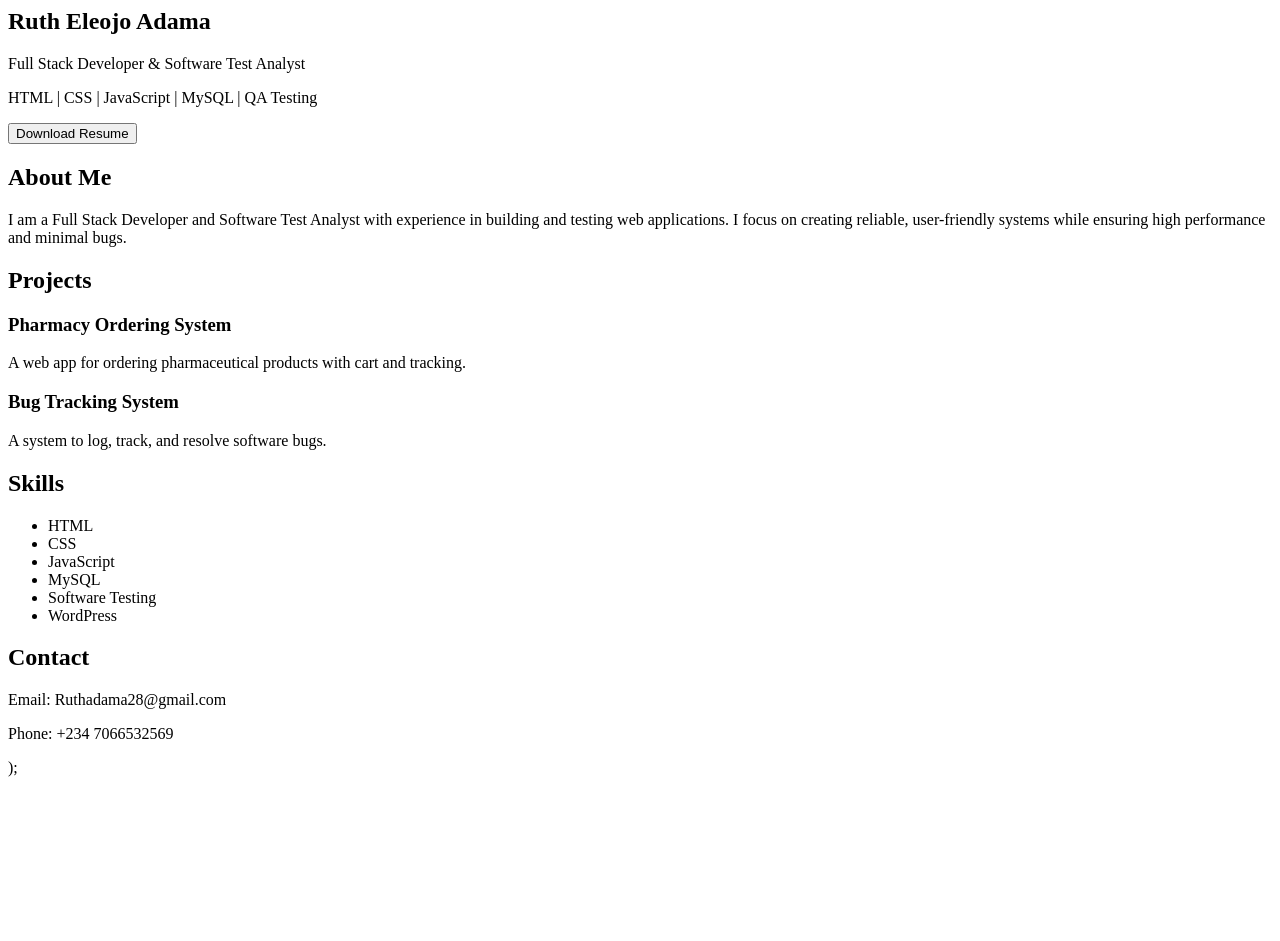
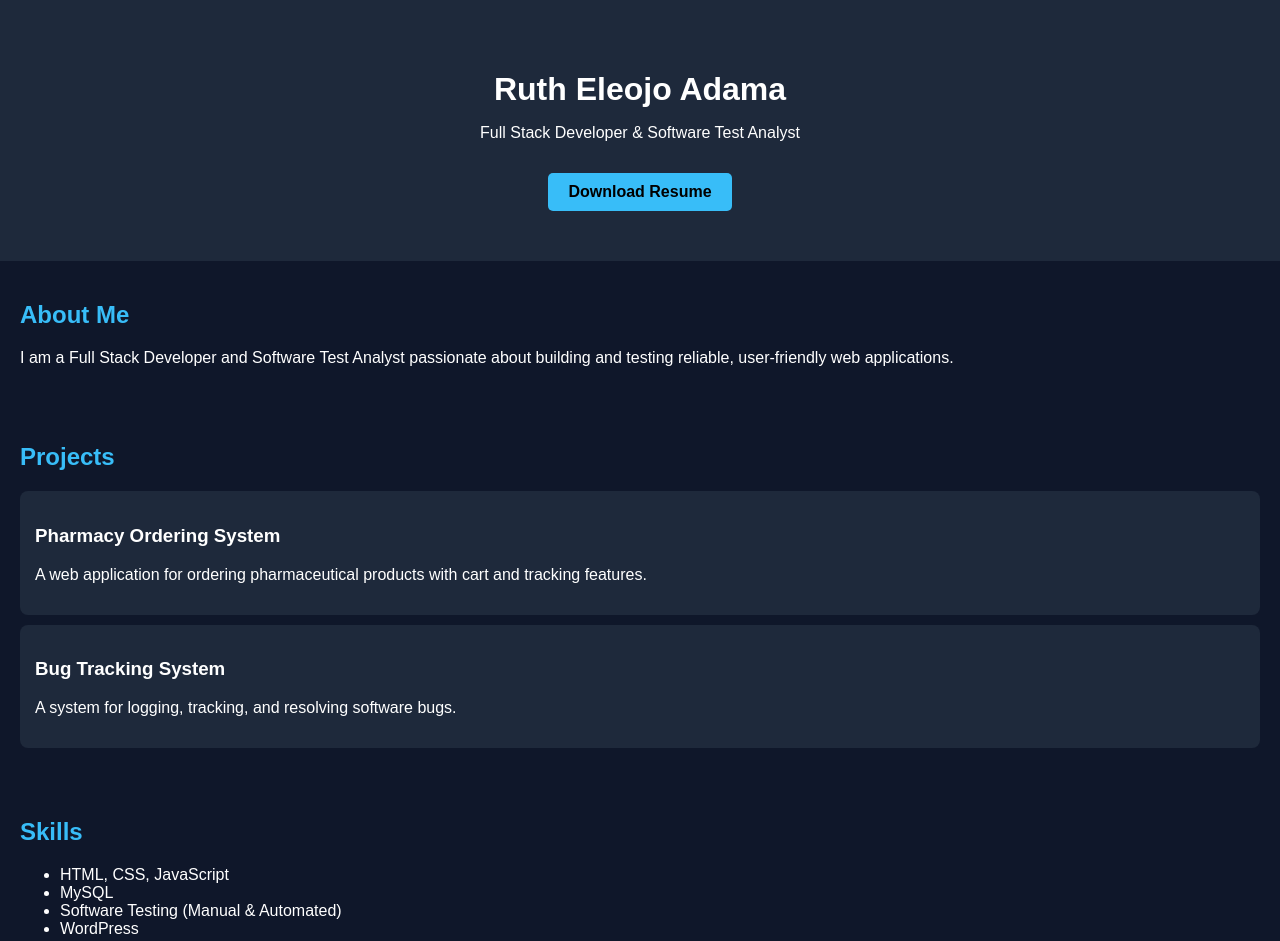
Before and after one commit to ruthadama28-dev/PORTFOLIO-, a plain HTML site: page index.html in a window 1280 px wide. Shown: the top 941 px of the page. Before the commit the page ends 800 px from the top, so only its background shows below. Drawn offline with Linux system fonts and the light colour scheme.

Commit message:
Add files via upload

```diff
--- a/app.js
+++ b/app.js
@@ -1,11 +1,11 @@
 const projects = [
   {
     name: "Pharmacy Ordering System",
-    desc: "A web app for ordering drugs with cart and tracking"
+    desc: "A web application for ordering pharmaceutical products with cart and tracking features."
   },
   {
     name: "Bug Tracking System",
-    desc: "A system to log and track software bugs"
+    desc: "A system for logging, tracking, and resolving software bugs."
   }
 ];
 
--- a/index.html
+++ b/index.html
@@ -1,63 +1,50 @@
-    <div className="p-6 space-y-10">
-      <section className="text-center space-y-4">
-        <h1 className="text-4xl font-bold">Ruth Eleojo Adama</h1>
-        <p className="text-lg">
-          Full Stack Developer & Software Test Analyst
-        </p>
-        <p className="text-sm text-gray-500">
-          HTML | CSS | JavaScript | MySQL | QA Testing
-        </p>
-        <Button>Download Resume</Button>
-      </section>
+<!DOCTYPE html>
+<html>
+<head>
+  <title>Ruth Adama | Portfolio</title>
+  <link rel="stylesheet" href="style.css">
+</head>
+<body>
+
+<header>
+  <h1>Ruth Eleojo Adama</h1>
+  <p>Full Stack Developer & Software Test Analyst</p>
+
+  <a href="resume.pdf" target="_blank" class="btn">
+    Download Resume
+  </a>
+</header>
 
 <section>
-        <h2 className="text-2xl font-semibold mb-2">About Me</h2>
+  <h2>About Me</h2>
   <p>
-          I am a Full Stack Developer and Software Test Analyst with experience
-          in building and testing web applications. I focus on creating reliable,
-          user-friendly systems while ensuring high performance and minimal bugs.
+    I am a Full Stack Developer and Software Test Analyst passionate about
+    building and testing reliable, user-friendly web applications.
   </p>
 </section>
 
 <section>
-        <h2 className="text-2xl font-semibold mb-4">Projects</h2>
-        <div className="grid grid-cols-1 md:grid-cols-2 gap-4">
-          <Card>
-            <CardContent className="p-4">
-              <h3 className="font-bold">Pharmacy Ordering System</h3>
-              <p className="text-sm">
-                A web app for ordering pharmaceutical products with cart and tracking.
-              </p>
-            </CardContent>
-          </Card>
-
-          <Card>
-            <CardContent className="p-4">
-              <h3 className="font-bold">Bug Tracking System</h3>
-              <p className="text-sm">
-                A system to log, track, and resolve software bugs.
-              </p>
-            </CardContent>
-          </Card>
-        </div>
+  <h2>Projects</h2>
+  <div id="projects"></div>
 </section>
 
 <section>
-        <h2 className="text-2xl font-semibold mb-2">Skills</h2>
-        <ul className="grid grid-cols-2 gap-2">
-          <li>HTML</li>
-          <li>CSS</li>
-          <li>JavaScript</li>
+  <h2>Skills</h2>
+  <ul>
+    <li>HTML, CSS, JavaScript</li>
     <li>MySQL</li>
-          <li>Software Testing</li>
+    <li>Software Testing (Manual & Automated)</li>
     <li>WordPress</li>
   </ul>
 </section>
 
 <section>
-        <h2 className="text-2xl font-semibold mb-2">Contact</h2>
+  <h2>Contact</h2>
   <p>Email: Ruthadama28@gmail.com</p>
-        <p>Phone: +234 7066532569</p>
+  <p>GitHub: github.com/ruthadama28-dev</p>
 </section>
-    </div>
-  );
+
+<script src="app.js"></script>
+
+</body>
+</html>
--- a/style.css
+++ b/style.css
@@ -7,8 +7,23 @@ body {
 
 header {
   text-align: center;
-  padding: 40px;
+  padding: 50px;
   background: #1e293b;
+}
+
+h1 {
+  margin-bottom: 10px;
+}
+
+.btn {
+  display: inline-block;
+  margin-top: 15px;
+  padding: 10px 20px;
+  background: #38bdf8;
+  color: black;
+  text-decoration: none;
+  border-radius: 5px;
+  font-weight: bold;
 }
 
 section {
```
Also changed, not shown: 1 other file. Lines whose indentation alone changed are shown as unchanged.
